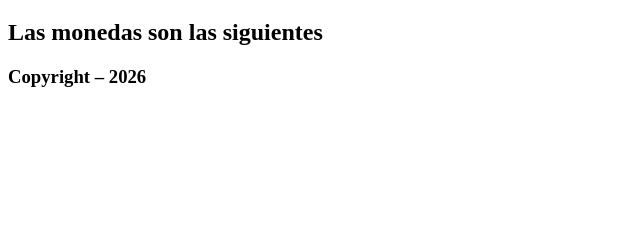
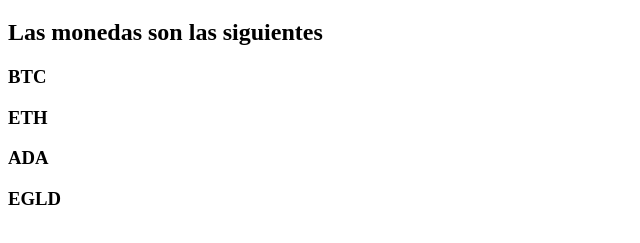
Before and after one commit to vanjual/EXAMEN1ED2026, a plain HTML site: page index.html in a window 1280 px wide. Shown: the part 61-304 px from the top of the page, without its empty margins (0-640 px from the left). Drawn offline with Linux system fonts and the light colour scheme.

Commit message:
incluyo cambio solicitado de siglas btc eth ada y egld

```diff
--- a/index.html
+++ b/index.html
@@ -8,6 +8,9 @@
 <body>
     <h1>BIENVENIDO A CRYPTOBRO</h1>
     <h2>Las monedas son las siguientes</h2>
-    <h3>Copyright – 2026</h3>
+    <h3>BTC</h3>
+    <h3>ETH</h3>
+    <h3>ADA</h3>
+    <h3>EGLD</h3>
 </body>
 </html>
```
